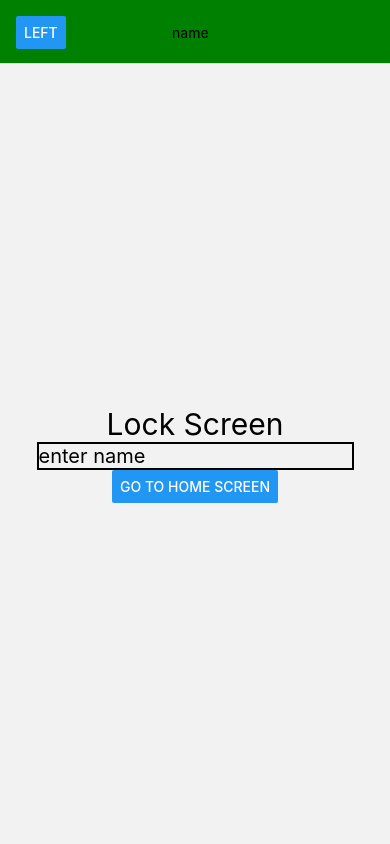
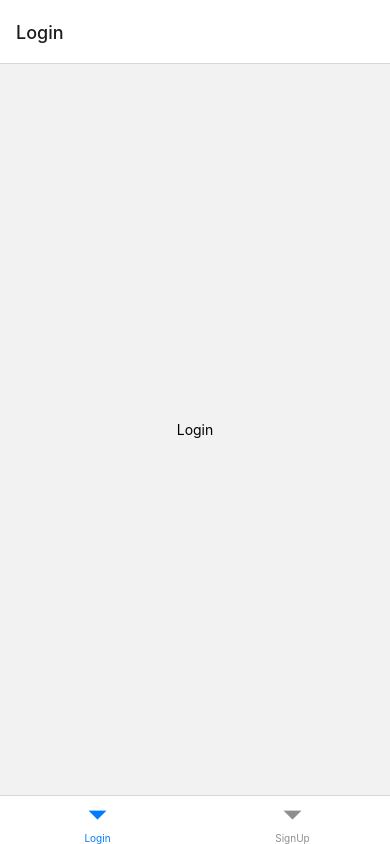
Before and after one commit to Deepakiit17/React-Native, a React Native app: screen / in a window 390 px wide. Built offline with nearby package versions, Linux system fonts and the light colour scheme.

Commit message:
tab navigation

```diff
--- a/App.js
+++ b/App.js
@@ -1,51 +1,34 @@
+import {createBottomTabNavigator} from '@react-navigation/bottom-tabs';
 import {NavigationContainer} from '@react-navigation/native';
-import {createNativeStackNavigator} from '@react-navigation/native-stack';
 import React from 'react';
-import {Button, Text, TextInput, View} from 'react-native';
-import {Home} from './Components/Home';
-import {Login} from './Components/Login';
+import {Text, View} from 'react-native';
 
-const Stack = createNativeStackNavigator();
+const Tab = createBottomTabNavigator();
 function App() {
-  const btnAction = () => {
-    console.warn('btn pressed');
-  };
   return (
     <NavigationContainer>
-      <Stack.Navigator
-        screenOptions={{
-          headerStyle: {
-            backgroundColor: 'blue',
-          },
-          headerTintColor: 'orange',
-          headerTitleStyle: {
-            fontSize: 25,
-          },
-        }}>
-        <Stack.Screen
-          options={{
-            headerTitle: () => <Button onPress={btnAction} title="Left" />,
-            headerRight: () => <Header />,
-            title: 'User Login',
-            headerStyle: {
-              backgroundColor: 'green',
-            },
-            headerTintColor: 'white',
-            headerTitleStyle: {
-              fontSize: 25,
-            },
-          }}
-          name="Login"
-          component={Login}
-        />
-        <Stack.Screen name="Home" component={Home} />
-      </Stack.Navigator>
+      <Tab.Navigator>
+        <Tab.Screen name="Login" component={Login} />
+        <Tab.Screen name="SignUp" component={SignUp} />
+      </Tab.Navigator>
     </NavigationContainer>
   );
 }
 
-const Header = () => {
-  return <TextInput placeholder="name" />;
+const Login = () => {
+  return (
+    <View style={{flex: 1, justifyContent: 'center', alignItems: 'center'}}>
+      <Text style={{fontsize: 40}}>Login</Text>
+    </View>
+  );
+};
+
+const SignUp = () => {
+  return (
+    <View style={{flex: 1, justifyContent: 'center', alignItems: 'center'}}>
+      <Text style={{fontsize: 40}}>SignUp</Text>
+    </View>
+  );
 };
 
 export default App;
--- a/package.json
+++ b/package.json
@@ -10,6 +10,7 @@
     "test": "jest"
   },
   "dependencies": {
+    "@react-navigation/bottom-tabs": "^6.5.20",
     "@react-navigation/native": "^6.1.17",
     "@react-navigation/native-stack": "^6.9.26",
     "react": "18.2.0",
```
Also changed, not shown: 2 other files (tests, documents, lock files or other folders).
